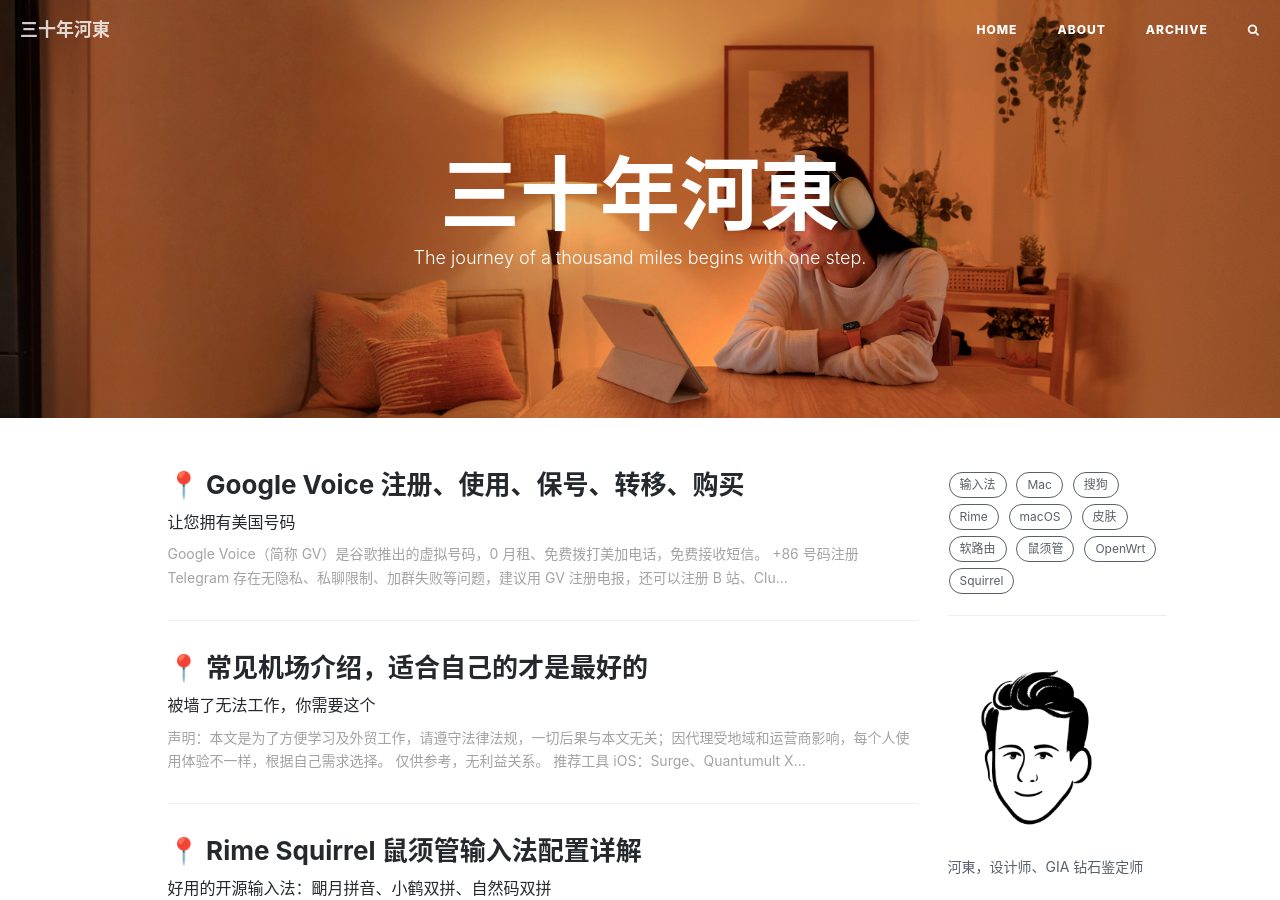
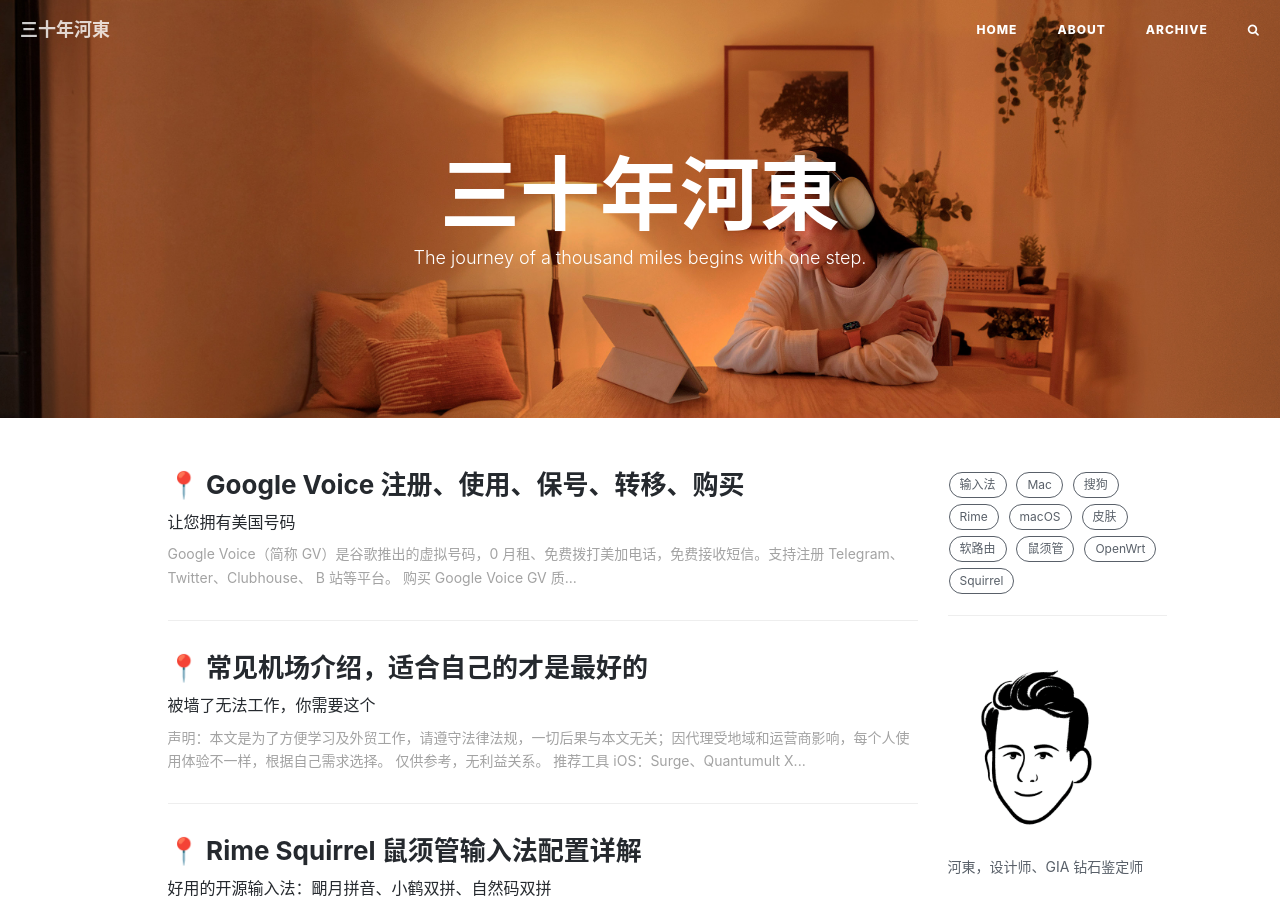
Before and after one commit to ssnhd/ssnhd.github.io, a Jekyll site: the page built from index.html, in a window 1280 px wide and 900 px high. Built offline with Jekyll 4.4.1, drawn with Linux system fonts in a browser that asks for light colours; nearby versions of some CDN libraries; the list of posts is cut into pages by our own code; comment, search, counter and statistics services are not loaded.

Commit message:
Update 2021-1-27-voice.md

```diff
--- a/_posts/2021-1-27-voice.md
+++ b/_posts/2021-1-27-voice.md
@@ -12,8 +12,7 @@ tags:
   - Voice
 ---
 
-Google Voice（简称 GV）是谷歌推出的虚拟号码，0 月租、免费拨打美加电话，免费接收短信。\
-+86 号码注册 Telegram 存在无隐私、私聊限制、加群失败等问题，建议用 GV 注册电报，还可以注册 B 站、Clubhouse、Twitter……
+Google Voice（简称 GV）是谷歌推出的虚拟号码，0 月租、免费拨打美加电话，免费接收短信。支持注册 Telegram、Twitter、Clubhouse、 B 站等平台。
 
 
 ## 购买 Google Voice
```
